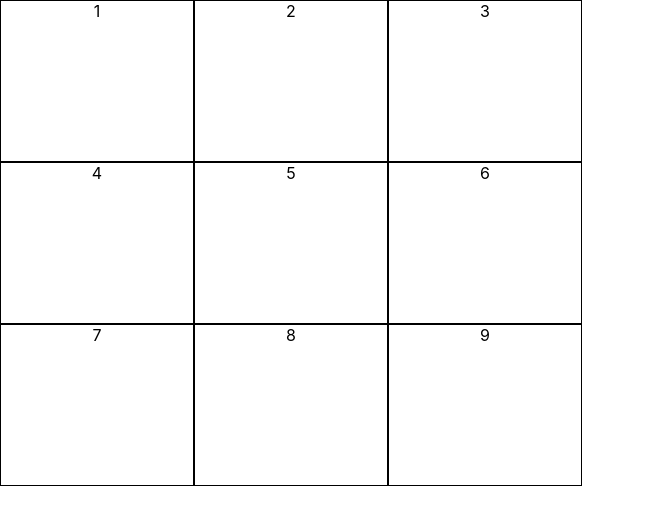
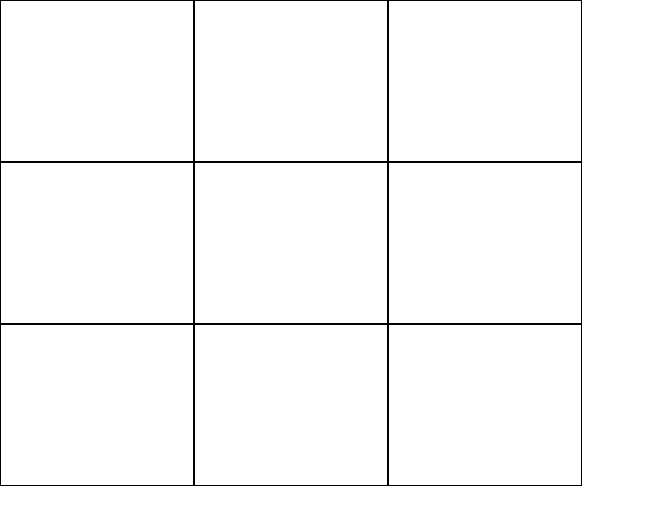
Before and after one commit to sohyge/Practice-React, a React (Create React App) app: page / in a window 1280 px wide. Shown: the top 524 px of the page, without its empty margins (0-645 px from the left). Built offline with nearby package versions, Linux system fonts and the light colour scheme.

Commit message:
틱택토 게임 완성

```diff
--- a/src/pages/MainLayout/index.tsx
+++ b/src/pages/MainLayout/index.tsx
@@ -1,15 +1,42 @@
-import React, { useCallback } from "react";
+import React, { useCallback, useState } from "react";
 import Board from "../../components/Board";
 import ItemList from "../../components/ItemList";
 import Square from "../../components/Square";
 
 function MainLayout() {
-  const MocArr = [0, 1, 2, 3, 4, 5, 6, 7, 8];
+  const [turn, setTurn] = useState(true);
+  const [mocArr, setMocArr] = useState(["", "", "", "", "", "", "", "", ""]);
   const getItem = useCallback(() => {
-    return MocArr.map((v, i) => {
-      return <Square>{v + 1}</Square>;
+    return mocArr.map((v, i) => {
+      return (
+        <Square
+          key={i}
+          onClick={() => {
+            clickItem(i);
+          }}
+        >
+          {mocArr[i]}
+        </Square>
+      );
     });
-  }, []);
+  }, [mocArr]);
+  const clickItem = useCallback(
+    (i: number) => {
+      const tmp = [...mocArr];
+
+      //원래 있는곳에 두려면 막아버림
+      if (tmp[i] !== "") return;
+
+      if (turn) {
+        tmp[i] = "O";
+      } else {
+        tmp[i] = "X";
+      }
+      setMocArr(tmp);
+      setTurn(!turn);
+    },
+    [mocArr, setMocArr]
+  );
   const MainRender = useCallback(() => {
     return (
       <Board>
```
